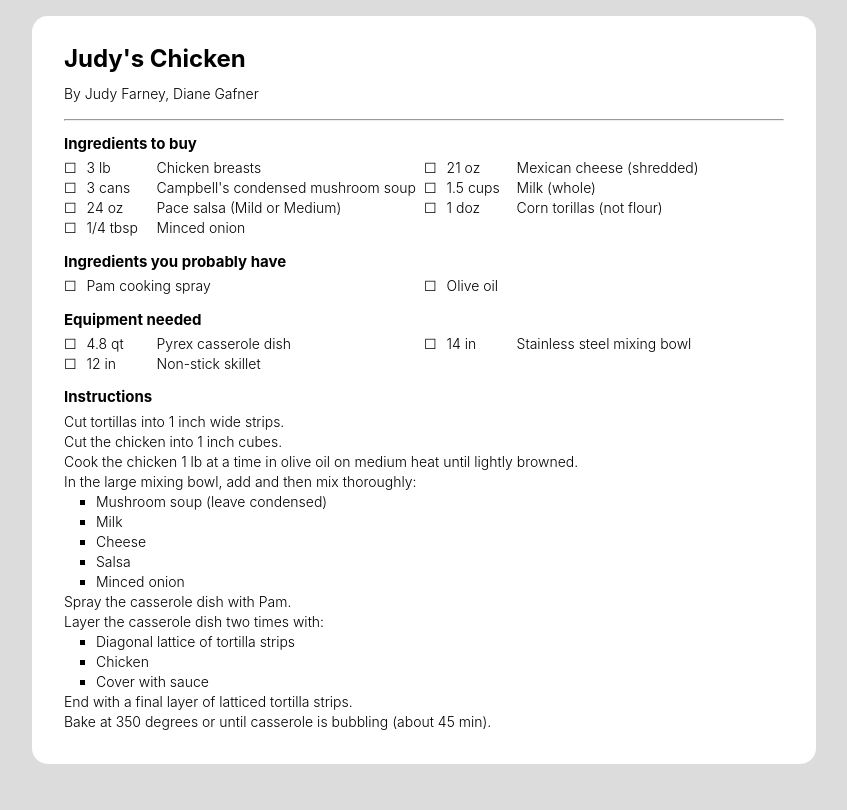
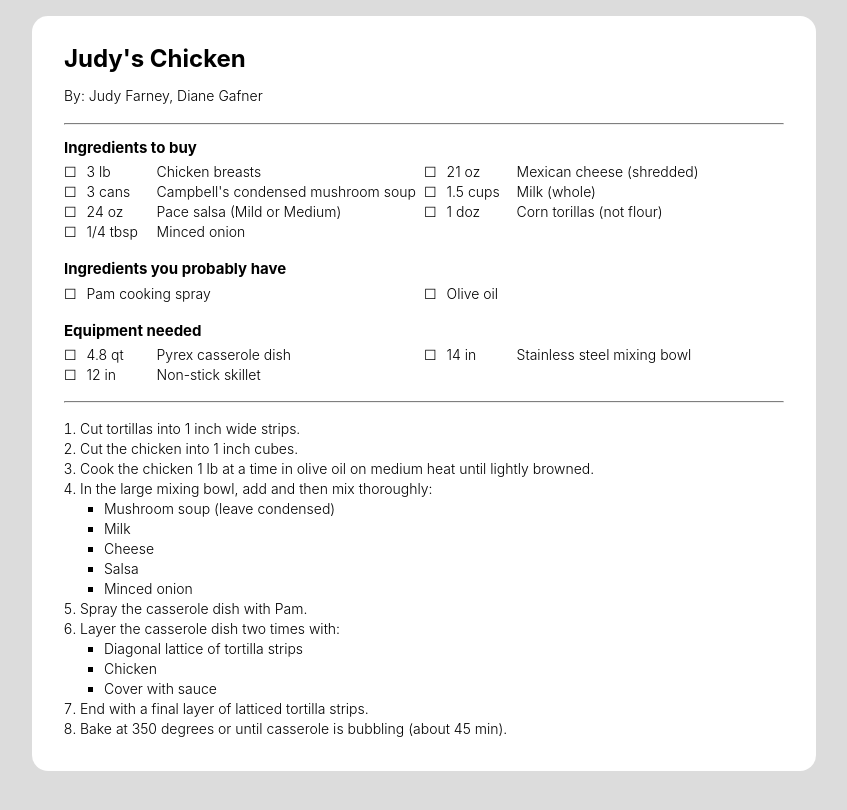
Before and after one commit to gaelanlloyd/jekyll-recipes, a Jekyll site: the page built from _recipes/judys-chicken.md, in a window 1280 px wide. Shown: the top 810 px of the page, without its empty margins (216-1063 px from the left). Built offline with Jekyll 4.4.1, drawn with Linux system fonts in a browser that asks for light colours.

Commit message:
Layout and formatting improvements

```diff
--- /dev/null
+++ b/_includes/ingredient.html
@@ -0,0 +1 @@
+<li>☐{% if include.measure %}<div class="measure">{{ include.measure }}</div>{% endif %}<div class="item">{{ include.item }}</div></li>
--- a/_layouts/default.html
+++ b/_layouts/default.html
@@ -12,6 +12,8 @@ layout: compress
 
       <h1>{{ page.title }}</h1>
 
+      <hr />
+
       {{ content }}
 
     </article>
--- a/_layouts/recipe.html
+++ b/_layouts/recipe.html
@@ -12,37 +12,69 @@ layout: compress
 
       <h1>{{ page.title }}</h1>
 
-      <p>By {{ page.author }}</p>
+      {% if page.author %}
+        <p>By: {{ page.author }}</p>
+      {% endif %}
 
       <hr />
 
+      {% if page.ingredients %}
+        <h2>Ingredients</h2>
+        <ul class="ingredients">
+        {% for ingredient in page.ingredients %}
+          {% include ingredient.html measure=ingredient.qty item=ingredient.item %}
+        {% endfor %}
+        </ul>
+      {% endif %}
+
+      {% if page.ingredientsToBuy %}
         <h2>Ingredients to buy</h2>
-
         <ul class="ingredients">
         {% for ingredient in page.ingredientsToBuy %}
-        <li>☐ <div class="measure">{{ ingredient.qty }}</div><div class="item">{{ ingredient.item }}</div></li>
+          {% include ingredient.html measure=ingredient.qty item=ingredient.item %}
         {% endfor %}
         </ul>
+      {% endif %}
 
+      {% if page.ingredientsYouHave %}
         <h2>Ingredients you probably have</h2>
-
         <ul class="ingredients" style="list-style-type: none;">
         {% for ingredient in page.ingredientsYouHave %}
-        <li>☐ <div class="item">{{ ingredient }}</div></li>
+          {% include ingredient.html item=ingredient %}
         {% endfor %}
         </ul>
+      {% endif %}
 
+      {% if page.equipment %}
         <h2>Equipment needed</h2>
-
         <ul class="ingredients" style="list-style-type: none;">
         {% for equipment in page.equipment %}
-        <li>☐ <div class="measure">{{ equipment.type }}</div><div class="item">{{ equipment.item }}</div></li>
+          {% include ingredient.html measure=equipment.type item=equipment.item %}
         {% endfor %}
         </ul>
+      {% endif %}
 
-      <h2>Instructions</h2>
+      <hr />
 
-      <div class="instructions">
+      {% if page.yield %}
+        <p class="amt">{{ page.yield }}</p>
+        <hr />
+      {% endif %}
+
+      {% comment %} ------------------------------------------- {% endcomment %}
+
+      {% assign class = "instructions" %}
+
+      {% assign li_elements = content | split: '</li>' %}
+      {% assign num_li_elements = li_elements | size | minus: 1 %}
+
+      {% if num_li_elements > 20 %}
+        {% assign class = class | append: ' has-columns' %}
+      {% endif %}
+
+      {% comment %} ------------------------------------------- {% endcomment %}
+
+      <div class="{{ class }}">
         {{ content }}
       </div>
 
--- a/style/style.scss
+++ b/style/style.scss
@@ -22,7 +22,7 @@ body, input, textarea {
     line-height: 1.333rem;
 }
 
-h1 { margin: 0; }
+h1 { margin: 0 0 1rem 0; }
 
 h2 {
 	font-size: 15px;
@@ -31,7 +31,13 @@ h2 {
 
 p, li, div { font-size: 14px; }
 
-hr { background-color: #7F7F7F; }
+p { margin: 0 0 1rem 0; }
+p.amt { margin-top: 1rem; }
+
+hr {
+    border-top: 1px solid #7F7F7F;
+    margin: 0;
+}
 
 pre {
 	font-family: monospace !important;
@@ -65,30 +71,19 @@ code {
 
 }
 
-@media only print {
-
-    /* Left margin for three-hole punch */
-    // html { padding-left: 3rem; }
-
-    article {
-        margin: 0;
-        padding: 0;
-    }
-}
 
 ul.ingredients {
     display: flex;
-    flex-direction: row;
+    flex-direction: column;
     flex-wrap: wrap;
     list-style-type: none;
     padding: 0;
-    margin: 0;
+    margin-top: 0;
 
     li {
         display: flex;
         flex-direction: row;
         gap: 10px;
-        flex-basis: 50%;
         line-height: $lineHeight;
     }
 
@@ -97,16 +92,53 @@ ul.ingredients {
     }
 }
 
+.instructions {
+    padding-top: 1rem;
+}
+
+
 .instructions > ul {
-    list-style-type: none;
-    padding: 0;
+    list-style-type: decimal;
+    padding: 0 0 0 1rem;
     margin: 0;
 
     ul {
-        padding-left: 2rem;
+        margin-top: 0rem;
+        padding-left: 1.5rem;
         list-style-type: square;
+        break-inside: avoid;
     }
 
-    li { line-height: $lineHeight; }
+    li {
+    }
+
+    & > li {
+        line-height: $lineHeight;
+        break-inside: avoid;
+    }
 
 }
+
+/* --- NON-MOBILE AND PRINT STYLES ------------------------------------------ */
+
+@media print, screen and (min-width: 768px ) {
+
+    ul.ingredients {
+        flex-direction: row;
+        li { flex-basis: 50%; }
+    }
+
+    .instructions.has-columns { columns: 2; }
+
+}
+
+/* --- PRINT STYLES --------------------------------------------------------- */
+
+@media only print {
+
+    article {
+        margin: 0;
+        padding: 0;
+    }
+
+}
```
Also changed, not shown: index.md (+1 -1 lines). Lines whose indentation alone changed are shown as unchanged.
